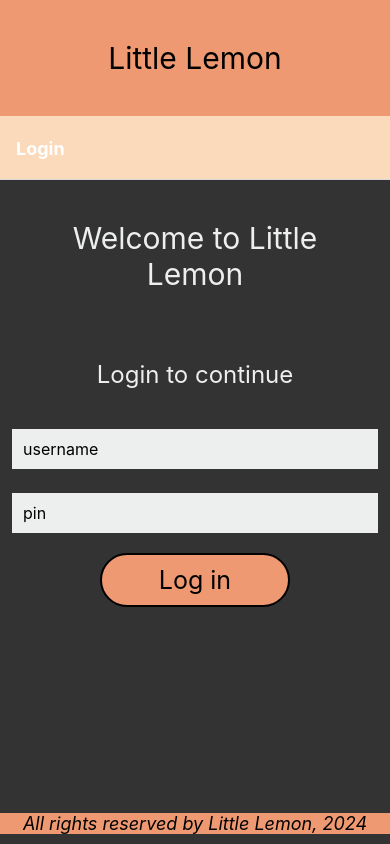
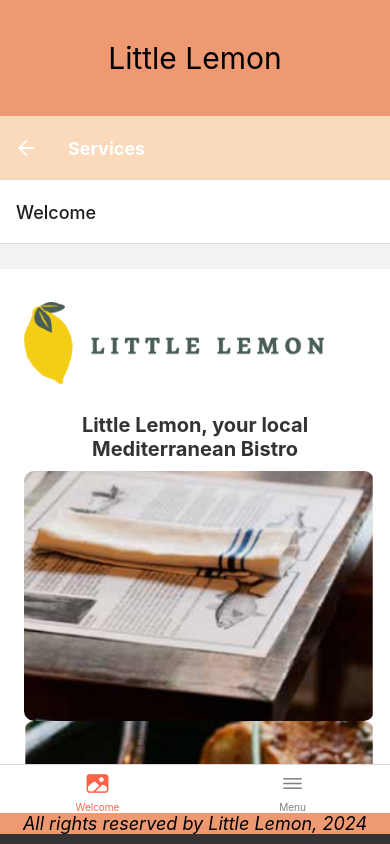
Before and after one commit to Sakyi-Ken/little-lemon-1, a React Native app: screen /Services in a window 390 px wide. Built offline with nearby package versions, Linux system fonts and the light colour scheme.

Commit message:
Add service page to accomodate both menu and welcome screens as bottom tabs.

```diff
--- a/App.js
+++ b/App.js
@@ -9,7 +9,8 @@ import WelcomeScreen from './screens/WelcomeScreen'
 import MenuItems from './screens/MenuItems'
 //import FeedbackForm from './screens/FeedbackForm'
 import LoginPage from './screens/LoginPage'
-//mport Welcome from './screens/Welcome';
+import Welcome from './screens/Welcome';
+import Services from './screens/Services';
 
 const Stack = createNativeStackNavigator();
 
@@ -33,8 +34,14 @@ export default function App() {
               name="Welcome"
               component={WelcomeScreen} />
             <Stack.Screen name="Login" component={LoginPage} />
-            <Stack.Screen name="Menu" component={MenuItems} />
+            <Stack.Screen name="Services" component={Services} />
           </Stack.Navigator>
+
+          {/* <Tab.Navigator>
+            <Tab.Screen name="Welcome" component={Welcome} />
+            <Tab.Screen name="Menu" component={MenuItems} />
+            <Tab.Screen name="Feedback" component={FeedbackForm} />
+          </Tab.Navigator> */}
         </View>
 
         <View style={styles.footerContainer}>
--- /dev/null
+++ b/screens/Services.js
@@ -0,0 +1,33 @@
+import React from 'react';
+import { createBottomTabNavigator } from '@react-navigation/bottom-tabs';
+import { Ionicons } from '@expo/vector-icons';
+
+import MenuItems from './MenuItems';
+import Welcome from './Welcome';
+
+const Tab = createBottomTabNavigator();
+
+export default function Services() {
+  return (
+    <Tab.Navigator
+      screenOptions={({ route }) => ({
+        tabBarIcon: ({ focused, color, size }) => {
+          let iconName;
+
+          if (route.name === 'Welcome') {
+            iconName = focused ? 'image' : 'image-outline';
+          } else if (route.name === 'Menu') {
+            iconName = focused ? 'menu' : 'menu-outline';
+          }
+
+          return <Ionicons name={iconName} size={size} color={color} />;
+        },
+        tabBarActiveTintColor: 'tomato',
+        tabBarInactiveTintColor: 'gray',
+      })}
+    >
+      <Tab.Screen name="Welcome" component={Welcome} />
+      <Tab.Screen name="Menu" component={MenuItems} />
+    </Tab.Navigator>
+  );
+}
--- a/screens/WelcomeScreen.js
+++ b/screens/WelcomeScreen.js
@@ -8,7 +8,7 @@ import {
   KeyboardAvoidingView,
   Alert,
   Image,
-  useColorScheme,
+  //useColorScheme,
   // useWindowDimensions,
   Pressable,
 } from 'react-native';
@@ -62,7 +62,7 @@ export default function WelcomeScreen ( { navigation }) {
       onFocus={() => {Alert.alert('TYPE YOUR FIRST NAME')}}
       onBlur={() => {Alert.alert('Thank you!')}}
     />
-    <Pressable onPress={() => navigation.push('Menu')}>
+    <Pressable onPress={() => navigation.push('Services')}>
       <Text style={welcomeStyles.buttonText}>View Menu</Text>
     </Pressable>
   </ScrollView>
@@ -109,7 +109,7 @@ const welcomeStyles = StyleSheet.create({
     margin:'auto'
   },
   buttonText: {
-    color: '#333333',
+    color: '#EDEFEE',
     fontSize: 32,
     textAlign: 'center',
   },
```
